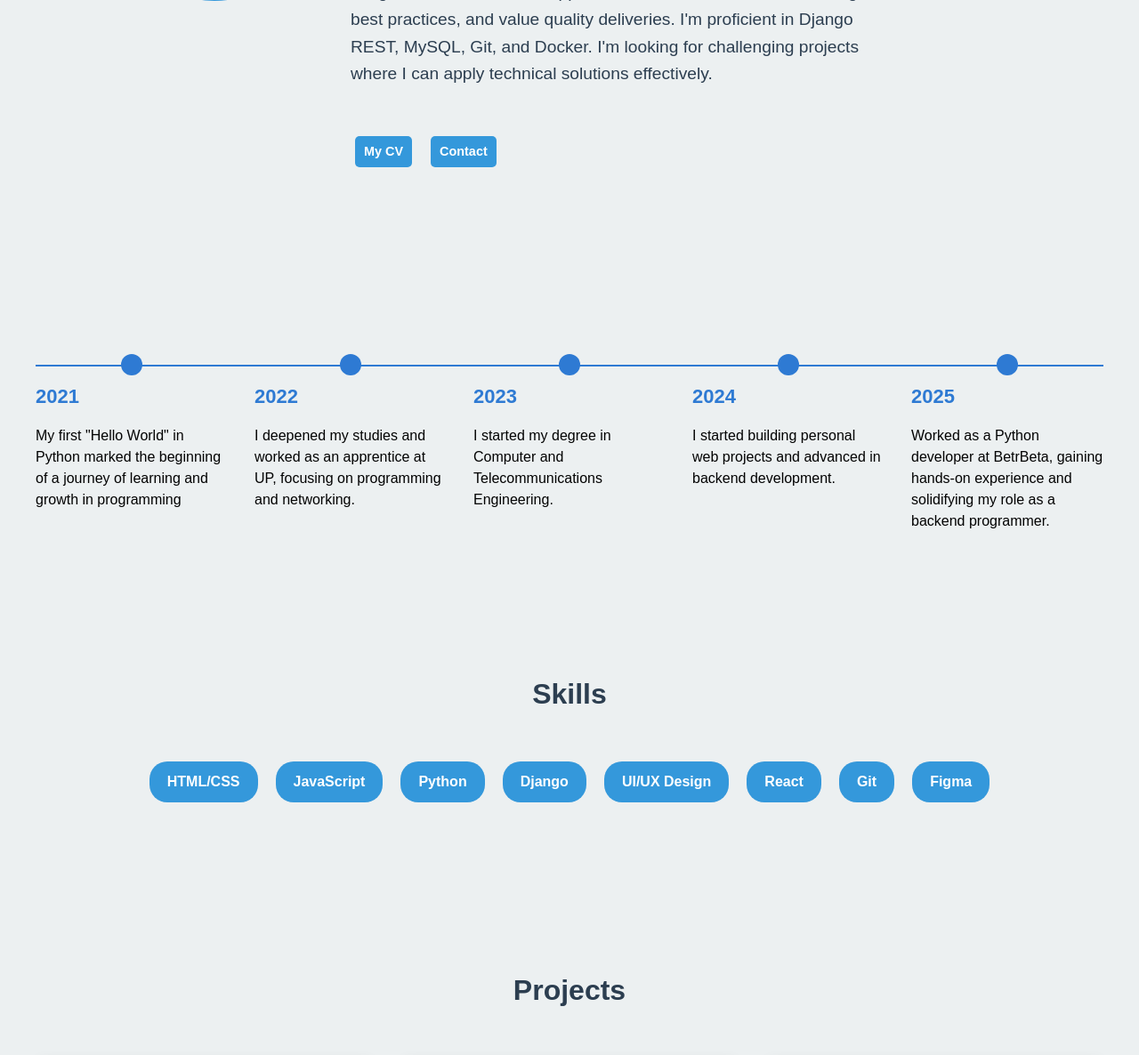
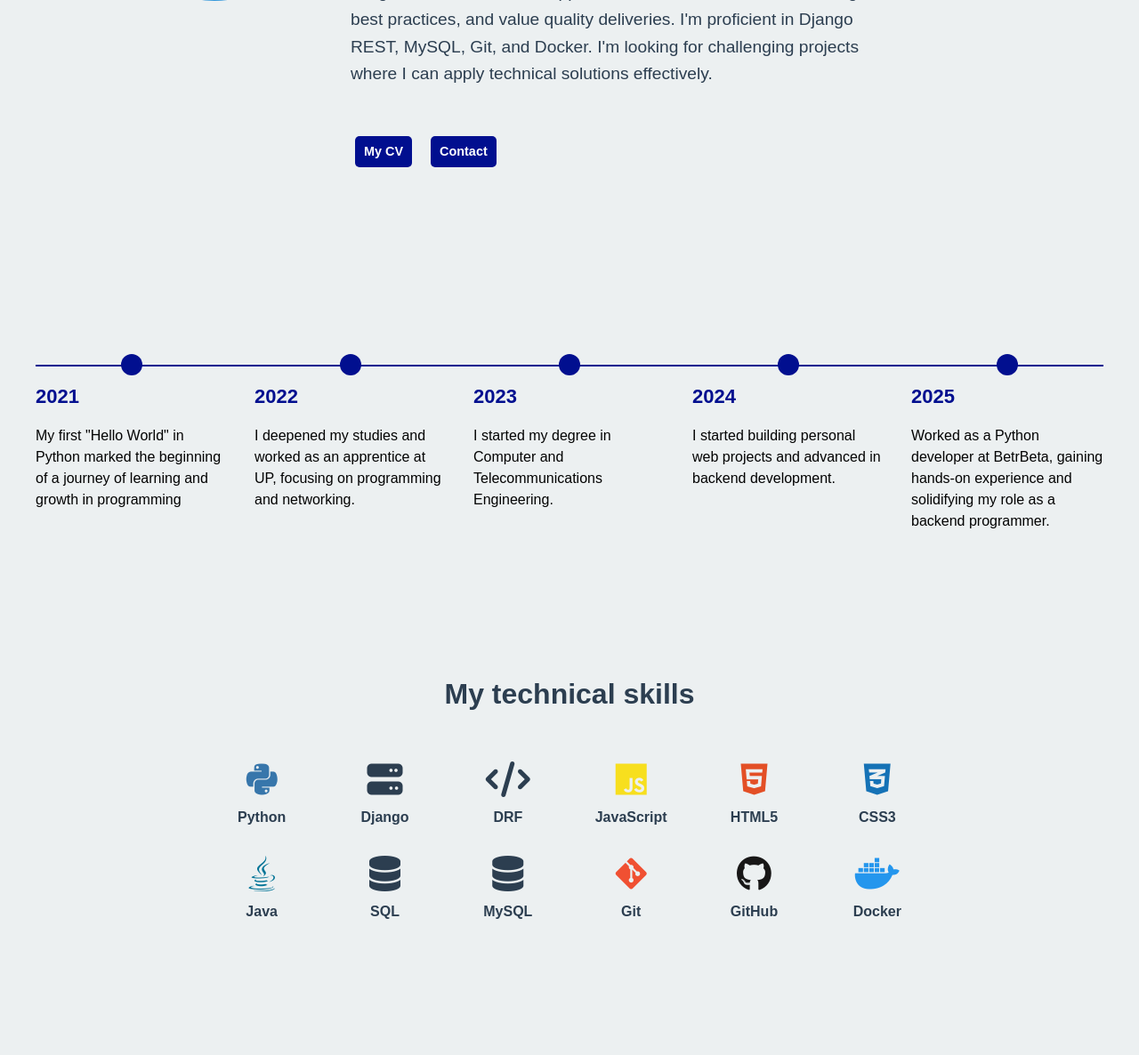
Before and after one commit to Cardoso-Matine/Cardoso-Matine-Portfolio, a Django app: page / in a window 1280 px wide. Shown: the part 390-1576 px from the top of the page at 89% size. Run offline with Django 5.2, Linux system fonts and the light colour scheme.

Commit message:
second commit updade

```diff
--- a/portfolio_app/static/css/style.css
+++ b/portfolio_app/static/css/style.css
@@ -134,7 +134,7 @@ nav a:hover {
 
 .btn {
     display: inline-block;
-    background-color: var(--secondary-color);
+    background-color: #010f8f;
     color: white;
     padding: 6px 10px;
     border-radius: 5px;
@@ -222,20 +222,43 @@ section {
 
 /* Seção Skills */
 .skills-container {
-    display: flex;
-    flex-wrap: wrap;
-    justify-content: center;
-    gap: 20px;
+    display: grid;
+    grid-template-columns: repeat(auto-fit, minmax(100px, 1fr));
+    gap: 30px;
+    max-width: 800px;
+    margin: 0 auto;
 }
 
 .skill-item {
-    background: var(--secondary-color);
-    color: white;
-    padding: 10px 20px;
-    border-radius: 20px;
+    display: flex;
+    flex-direction: column;
+    align-items: center;
+    gap: 10px;
+}
+
+.skill-icon {
+    font-size: 2.5rem;
+
+    transition: transform 0.3s ease;
+}
+
+.fa-python { color: #3776AB; }
+.fa-js { color: #F7DF1E; }
+.fa-html5 { color: #E34F26; }
+.fa-css3-alt { color: #1572B6; }
+.fa-java { color: #007396; }
+.fa-git-alt { color: #F05032; }
+.fa-github { color: #181717; }
+.fa-docker {color: #2496ED; }
+
+.skill-item:hover .skill-icon {
+    transform: scale(1.2);
+}
+
+.skill-name {
+    text-align: center;
     font-weight: bold;
 }
-
 /* Seção Contact */
 .contact-form {
     max-width: 600px;
@@ -297,7 +320,7 @@ section {
     left: 0;
     right: 0;
     height: 2px;
-    background-color: #2e7ad3;
+    background-color: #010f8f;
     z-index: 1;
 }
 
@@ -315,7 +338,7 @@ section {
     transform: translateX(-50%);
     width: 24px;
     height: 24px;
-    background-color: #2e7ad3;
+    background-color: #010f8f;
     border-radius: 50%;
     z-index: 2;
 }
@@ -324,7 +347,7 @@ section {
     font-size: 22px;
     font-weight: bold;
     margin-bottom: 15px;
-    color: #2e7ad3;
+    color: #010f8f;
 }
 
 .timeline-content {
--- a/portfolio_app/templates/base.html
+++ b/portfolio_app/templates/base.html
@@ -6,6 +6,7 @@
     <title> Cardoso Matine - Portfolio</title>
     {% load static %}
     <link rel="stylesheet" href="{% static 'css/style.css' %}">
+    <link rel="stylesheet" href="https://cdnjs.cloudflare.com/ajax/libs/font-awesome/6.4.0/css/all.min.css">
 </head>
 <body>
     <nav>
--- a/portfolio_app/templates/home.html
+++ b/portfolio_app/templates/home.html
@@ -76,22 +76,65 @@
 </section>
 
 
-<section id="skills">
-    <h2 class="section-title">Skills</h2>
+<section id="skills" class="skills-section">
+    <h2 class="section-title">My technical  skills</h2>
     <div class="skills-container">
-        <div class="skill-item">HTML/CSS</div>
-        <div class="skill-item">JavaScript</div>
-        <div class="skill-item">Python</div>
-        <div class="skill-item">Django</div>
-        <div class="skill-item">UI/UX Design</div>
-        <div class="skill-item">React</div>
-        <div class="skill-item">Git</div>
-        <div class="skill-item">Figma</div>
+        <div class="skill-item">
+            <i class="fab fa-python skill-icon"></i>
+            <span class="skill-name">Python</span>
+        </div>
+        <div class="skill-item">
+            <i class="fas fa-server skill-icon"></i>
+            <span class="skill-name">Django</span>
+        </div>
+        <div class="skill-item">
+            <i class="fas fa-code skill-icon"></i>
+            <span class="skill-name">DRF</span>
+        </div>
+        <div class="skill-item">
+            <i class="fab fa-js skill-icon"></i>
+            <span class="skill-name">JavaScript</span>
+        </div>
+        <div class="skill-item">
+            <i class="fab fa-html5 skill-icon"></i>
+            <span class="skill-name">HTML5</span>
+        </div>
+        <div class="skill-item">
+            <i class="fab fa-css3-alt skill-icon"></i>
+            <span class="skill-name">CSS3</span>
+        </div>
+        <div class="skill-item">
+            <i class="fab fa-java skill-icon"></i>
+            <span class="skill-name">Java</span>
+        </div>
+
+        <div class="skill-item">
+            <i class="fas fa-database skill-icon"></i>
+            <span class="skill-name">SQL</span>
+        </div>
+        <div class="skill-item">
+            <i class="fas fa-database skill-icon"></i>
+            <span class="skill-name">MySQL</span>
+        </div>
+
+        <div class="skill-item">
+            <i class="fab fa-git-alt skill-icon"></i>
+            <span class="skill-name">Git</span>
+        </div>
+        <div class="skill-item">
+            <i class="fab fa-github skill-icon"></i>
+            <span class="skill-name">GitHub</span>
+        </div>
+
+        <div class="skill-item">
+            <i class="fab fa-docker skill-icon"></i>
+            <span class="skill-name">Docker</span>
+        </div>
     </div>
 </section>
 
 <section id="projects">
-    <h2 class="section-title">Projects</h2>
+    <h2 class="section-title">My Projects</h2>
     <div class="projects-grid">
         <div class="project-card">
             <img src="{% static 'images/project1.jpg' %}" alt="Project 1" class="project-img">
@@ -141,8 +184,6 @@
     <h2 class="section-title">Contact</h2>
     <div class="contact-form">
 
-
-
     </div>
 </section>
 {% endblock %}
```
